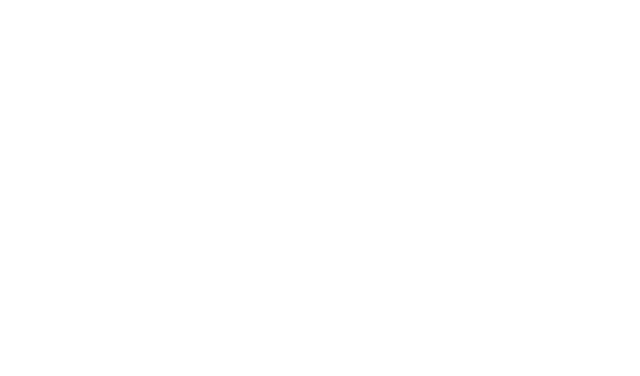
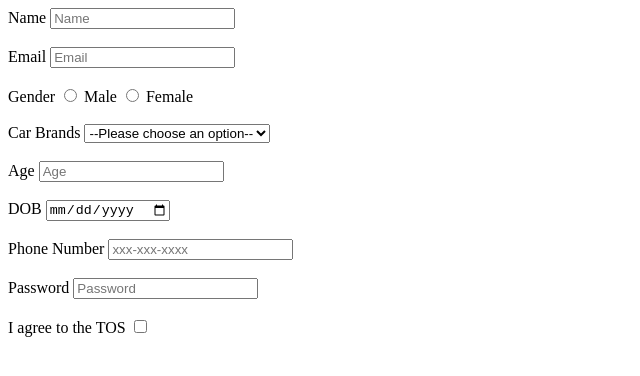
Before and after one commit to acciojob/signup-form-car-mrunal3006, a website: page main.html in a window 1280 px wide. Shown: the whole page, without its empty margins (0-640 px from the left). Drawn offline with Linux system fonts and the light colour scheme.

Commit message:
created a submission

```diff
--- a/main.html
+++ b/main.html
@@ -8,6 +8,47 @@
 
 <body>
 	<!-- the entire body must be written by student -->
+	<form method="post" action="submit.php">
+		<label for="name">Name</label>
+		<input type="text" id="name" placeholder="Name" required><br><br>
+
+		<label for="email">Email</label>
+		<input type="Email" id="email" placeholder="Email" required><br><br>
+
+		<label>Gender</label>
+
+		<input type="radio" id="gender_m" name="gender" value="male" required>
+		<label for="gender_m">Male</label>
+
+		<input type="radio" id="gender_f" name="gender" value="female" required>
+		<label for="gender_f">Female</label><br><br>
+
+
+		<label for="cars">Car Brands</label>
+		<select id="cars" name="cars" required>
+			<option value="">--Please choose an option--</option>
+		<option value="ford">Ford</option>
+		<option value="Honda">Honda</option>
+		<option value="Kia">KIA</option>
+		<option value="Lambo">Lambo</option>
+		</select><br><br>
+
+			<label for="age">Age</label>
+		<input type="number" id="age" placeholder="Age" required><br><br>
+
+		<label for="dob">DOB</label>
+		<input type="date" id="dob"  required><br><br>
+
+		<label for="tel">Phone Number</label>
+		<input type="tel" id="tel" placeholder="xxx-xxx-xxxx" ><br><br>
+
+		<label for="password">Password</label>
+		<input type="password" id="password" placeholder="Password" required><br><br>
+
+		<label>I agree to the TOS
+		<input type="checkbox" id="tos"  required>
+		</label><br><br>
+	</form>
     <script type="text/javascript" src="./script.js">
 </script>
 
```
